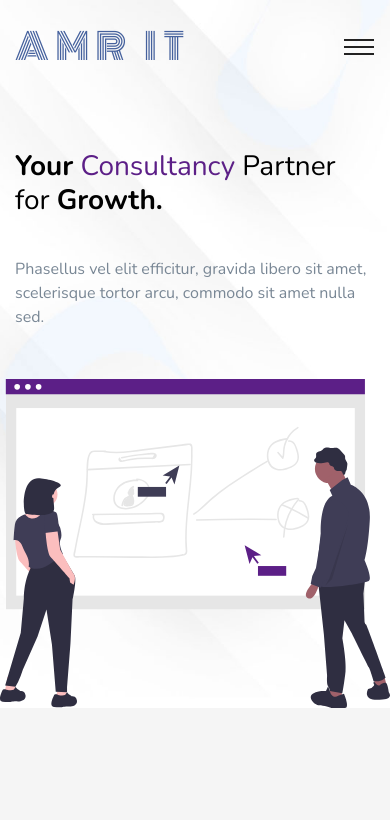
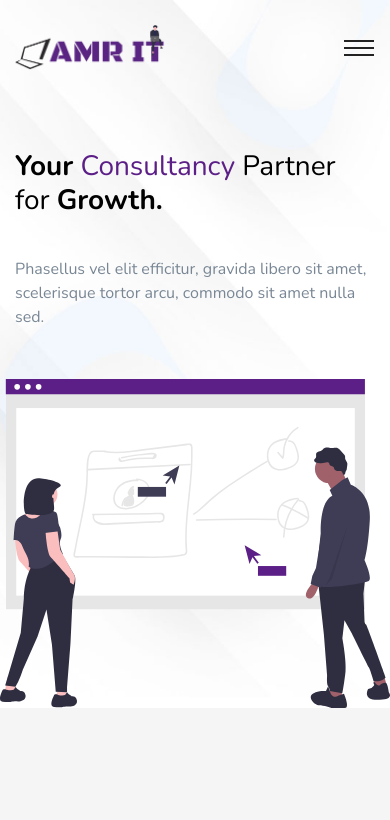
Before and after one commit to fazleyrabby/amr-it, a plain HTML site: page index.html in a window 390 px wide. Shown: the top 820 px of the page. Drawn offline with nearby package versions, Linux system fonts and the light colour scheme; files whose address does not match are found by name.

Commit message:
logo updated

```diff
--- a/assets/css/style.css
+++ b/assets/css/style.css
@@ -2816,3 +2816,13 @@ footer .text,
   border: none;
   overflow: hidden;
 }
+
+.navbar-brand img{
+  width: 65%;
+}
+
+@media (max-width: 600px) {
+  .navbar-brand img{
+    width: 150px;
+  }
+}
--- a/index.html
+++ b/index.html
@@ -67,8 +67,8 @@
                     <div class="col-lg-12">
                         <nav class="navbar navbar-expand-lg">
                             <a class="navbar-brand" href="index.html">
-                                <!-- <img src="assets/images/logo.png" alt="Logo"> -->
-                                <h2 class="logo">AMR IT</h2>
+                                <img src="assets/logo/logo-8.png" alt="Logo">
+                                <!-- <h2 class="logo">AMR IT</h2> -->
                             </a>
                             <button class="navbar-toggler" type="button" data-toggle="collapse" data-target="#navbarSupportedContent" aria-controls="navbarSupportedContent" aria-expanded="false" aria-label="Toggle navigation">
                                 <span class="toggler-icon"></span>
```
Also changed, not shown: assets/logo/LgoPn8-01-8.png (added), assets/logo/LgoPn8-02-8.png (added), assets/logo/LgoPng-01.png (added), assets/logo/LgoSvg-01.svg (added), assets/logo/logo-8.png (added).
